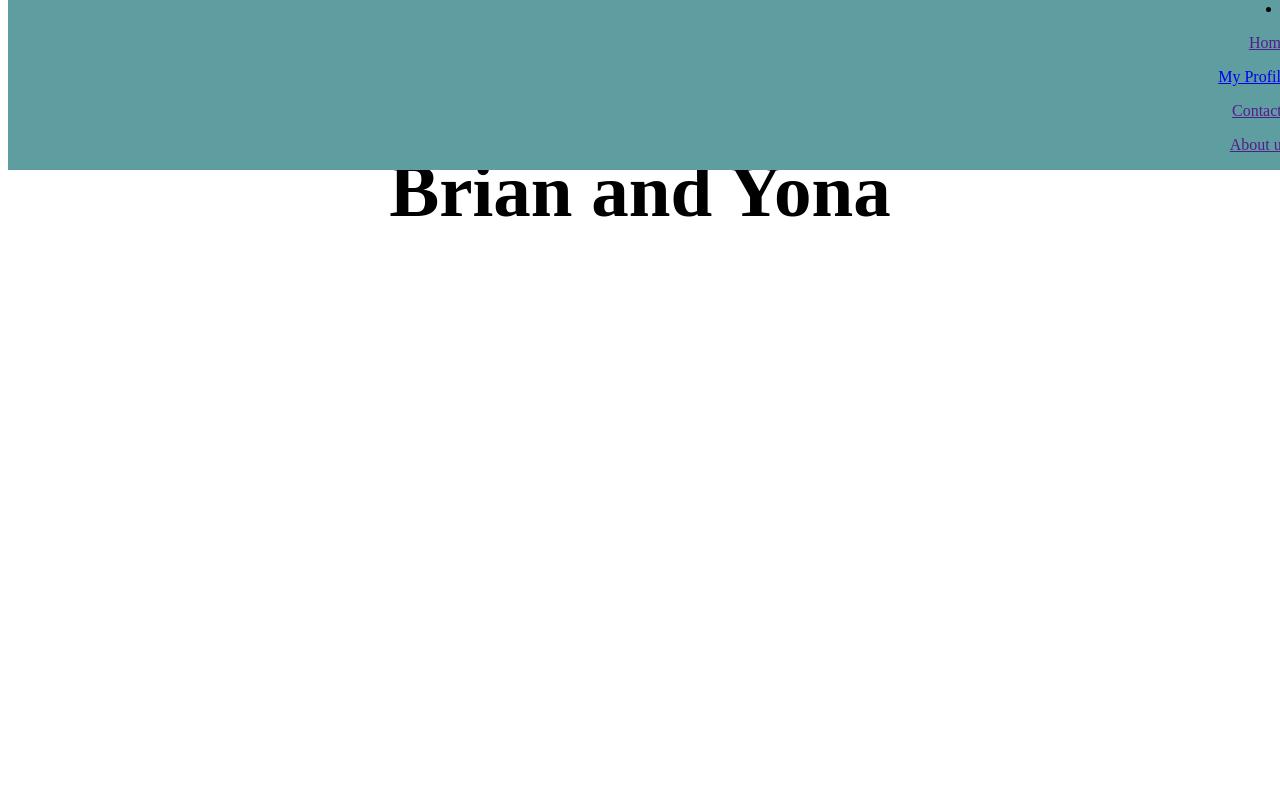
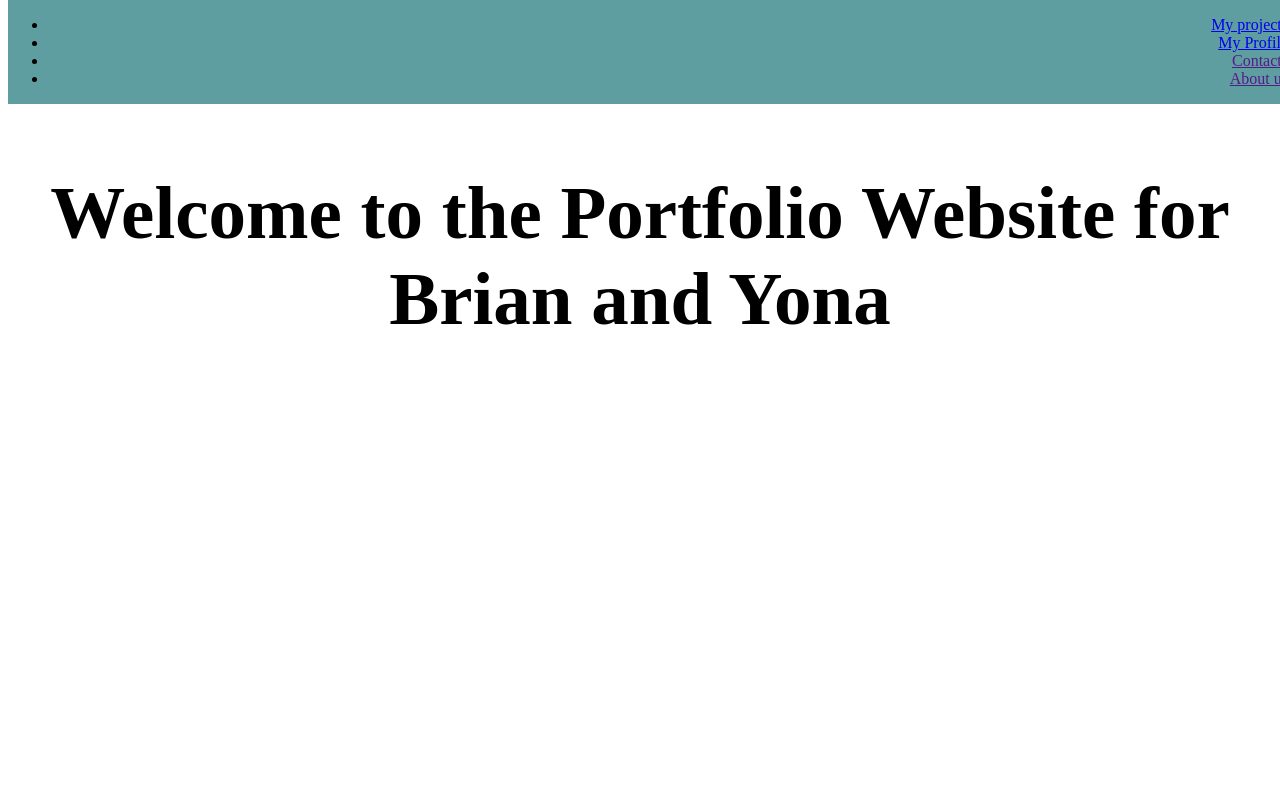
Before and after one commit to YonaMiti/Brian-and-Yona, a plain HTML site: page index.html in a window 1280 px wide. Shown: the top 800 px of the page. Drawn offline with Linux system fonts and the light colour scheme.

Commit message:
I have added some css styling and changed list elements

```diff
--- a/css/style.css
+++ b/css/style.css
@@ -1,3 +1,5 @@
+
+
 #navbar{
     position: fixed;
     top: 0;
@@ -6,6 +8,9 @@
     background-color:cadetblue;
  }
 
+ #welcome-section h1{
+     margin-top: 170px;
+ }
 #welcome-section{
     width:100%;
     height:100vh;
--- a/index.html
+++ b/index.html
@@ -21,6 +21,27 @@
     - The freeCodeCamp Team
 
     -->
+    <nav id="navbar">
+      <ul>
+        <li>
+          <a href="#projects">My projects</a>
+        </li>
+        <li>
+          <a
+            id="profile-link"
+            href="https://github.com/BRIANMWAMBIA?tab=repositories" target="_blank"
+            >My Profile</a
+          >
+        </li>
+        <li>
+          <a href="">Contacts</a>
+        </li>
+        <li>
+          <a href="">About us</a>
+        </li>
+      </ul>
+    </nav>
+
     <section id="welcome-section">
       <h1>Welcome to the Portfolio Website for Brian and Yona</h1>
     </section>
@@ -29,26 +50,7 @@
         <a href="">This is the project we have done</a>
       </div>
     </section>
-    <nav id="navbar">
-      <li>
-        <ul>
-          <a href="">Home</a>
-        </ul>
-        <ul>
-          <a
-            id="profile-link"
-            href="https://github.com/BRIANMWAMBIA?tab=repositories"
-            >My Profile</a
-          >
-        </ul>
-        <ul>
-          <a href="">Contacts</a>
-        </ul>
-        <ul>
-          <a href="">About us</a>
-        </ul>
-      </li>
-    </nav>
+
     <script src="js/index.js"></script>
   </body>
 </html>
```
